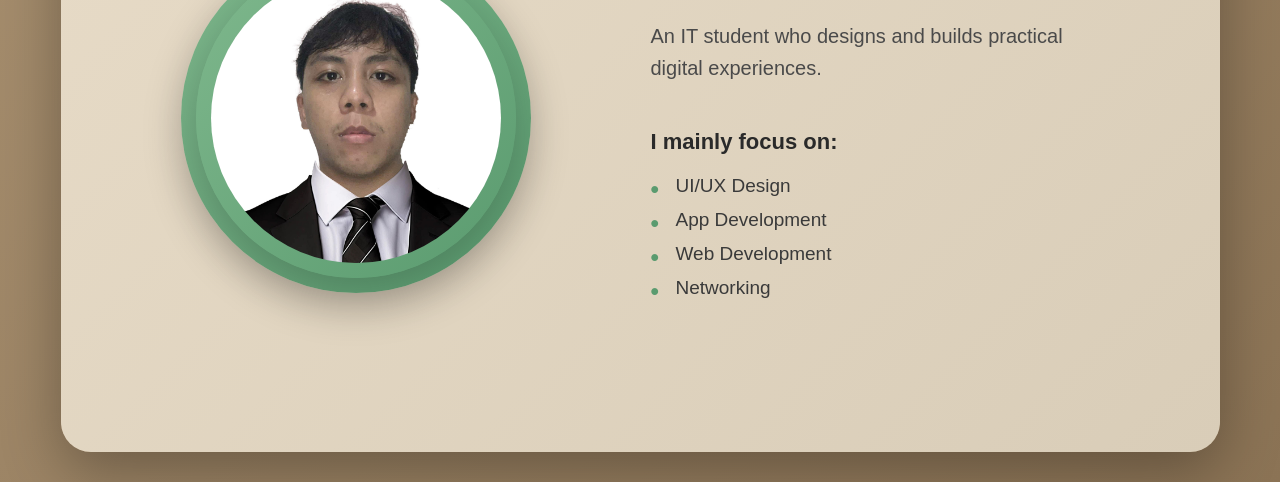
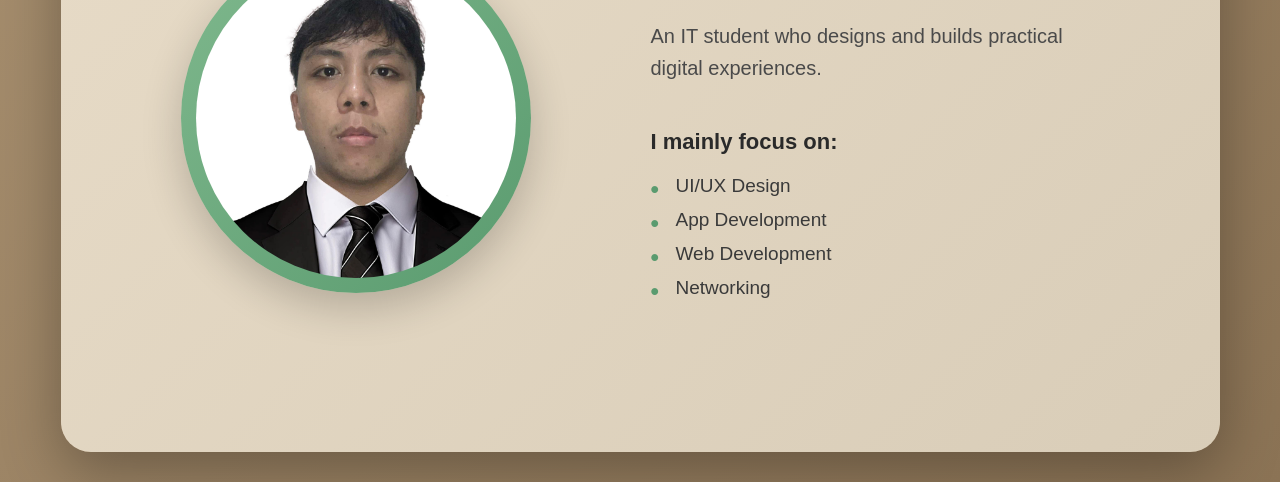
Before and after one commit to Artzzzzz1/My_Portfolio, a plain HTML site: page index.html in a window 1280 px wide. Shown: the part 338-820 px from the top of the page. Drawn offline with Linux system fonts and the light colour scheme.

Commit message:
Update index.html

```diff
--- a/index.html
+++ b/index.html
@@ -17,7 +17,7 @@
 
             <div class="content">
                 <div class="avatar">
-                    <img src="/images/myImage.jpg" alt="Profile Avatar" class="avatar img">
+                    <img src="/images/myImage.jpg" alt="Profile Avatar">
                 </div>
 
                 <div class="info">
```
